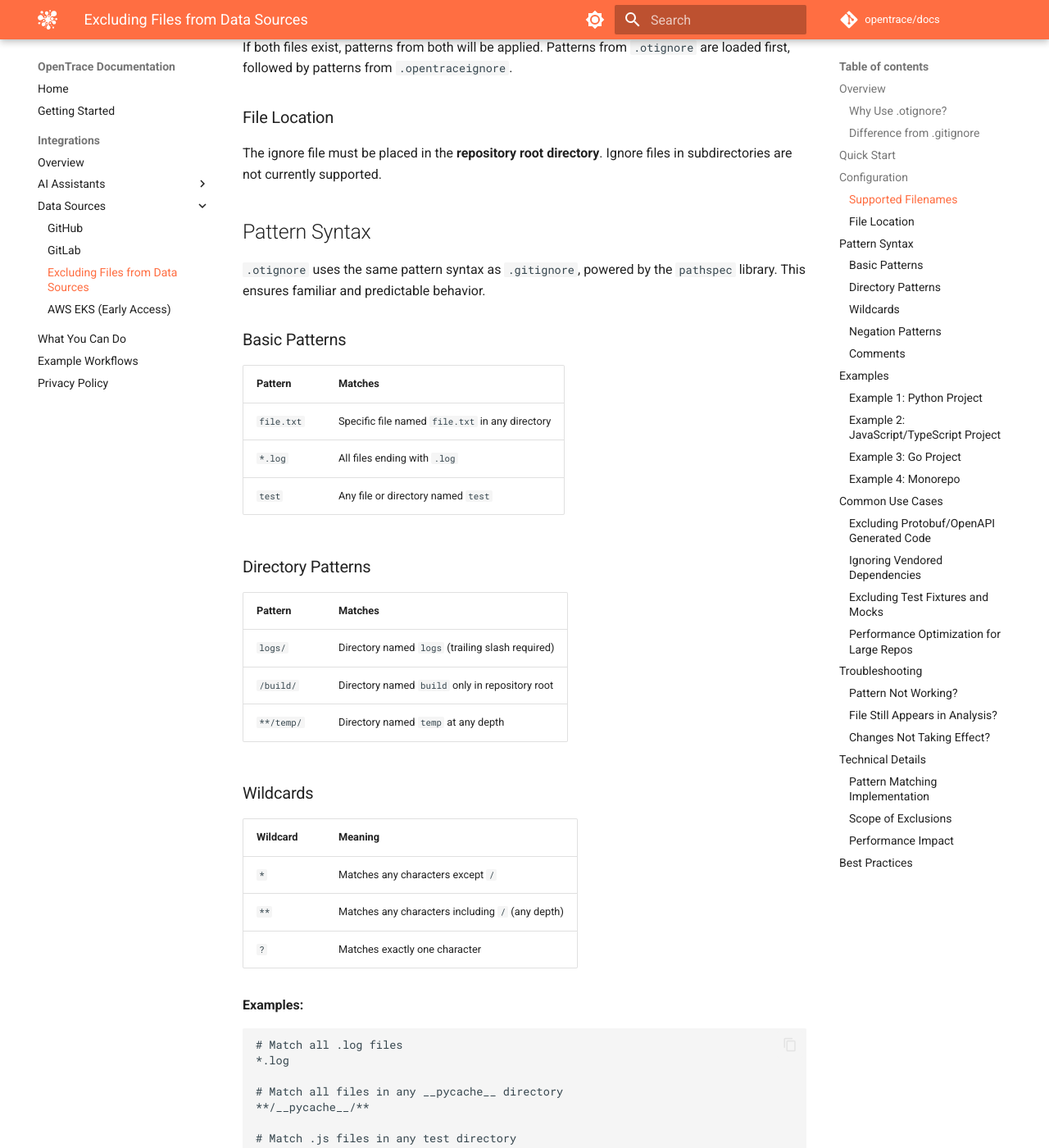
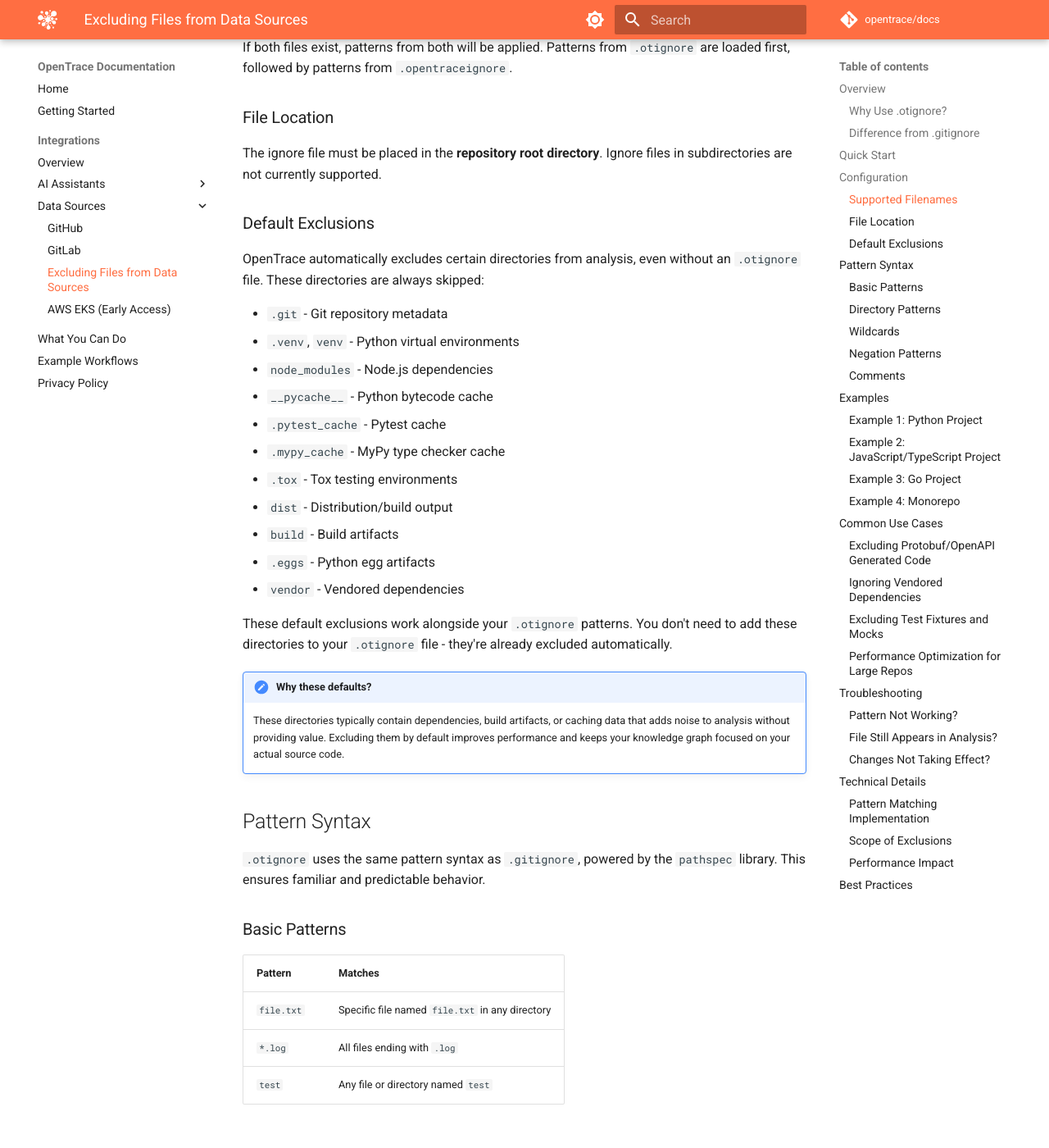
Before and after one commit to opentrace/docs, an MkDocs documentation site: the page built from docs/otignore.md, in a window 1280 px wide and 1400 px high, scrolled down 1640 px. Shown: the whole window at 82% size. Built offline with MkDocs 1.6.1 and Material for MkDocs 9.7.7, drawn with Linux system fonts in a browser that asks for light colours; comment, search, counter and statistics services are not loaded.

Commit message:
Document default directory exclusions in .otignore guide
- Add 'Default Exclusions' section listing always-excluded directories
- Explains that .git, node_modules, build, etc. are automatically skipped
- Notes that default exclusions work alongside custom .otignore patterns
- Adds rationale for why these directories are excluded by default

```diff
--- a/docs/otignore.md
+++ b/docs/otignore.md
@@ -62,6 +62,27 @@
 ### File Location
 
 The ignore file must be placed in the **repository root directory**. Ignore files in subdirectories are not currently supported.
+
+### Default Exclusions
+
+OpenTrace automatically excludes certain directories from analysis, even without an `.otignore` file. These directories are always skipped:
+
+- `.git` - Git repository metadata
+- `.venv`, `venv` - Python virtual environments
+- `node_modules` - Node.js dependencies
+- `__pycache__` - Python bytecode cache
+- `.pytest_cache` - Pytest cache
+- `.mypy_cache` - MyPy type checker cache
+- `.tox` - Tox testing environments
+- `dist` - Distribution/build output
+- `build` - Build artifacts
+- `.eggs` - Python egg artifacts
+- `vendor` - Vendored dependencies
+
+These default exclusions work alongside your `.otignore` patterns. You don't need to add these directories to your `.otignore` file - they're already excluded automatically.
+
+!!! note "Why these defaults?"
+    These directories typically contain dependencies, build artifacts, or caching data that adds noise to analysis without providing value. Excluding them by default improves performance and keeps your knowledge graph focused on your actual source code.
 
 ## Pattern Syntax
 
```
